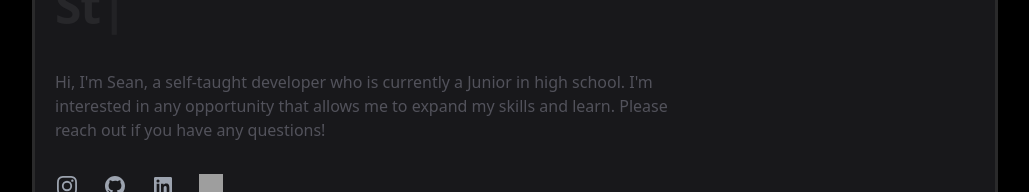
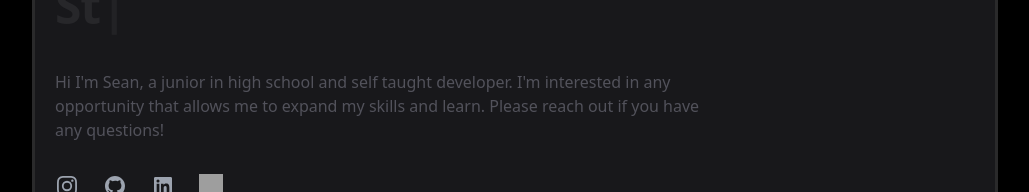
Before and after one commit to Seanrk06/PersonalPortfolio, a React (Create React App) app: page / in a window 1280 px wide. Shown: the part 162-354 px from the top of the page, without its empty margins (125-1154 px from the left). Built offline with nearby package versions, Linux system fonts and the light colour scheme; no server answers; grey boxes are pictures that could not be loaded.

Commit message:
Update Header.jsx

```diff
--- a/src/components/Header.jsx
+++ b/src/components/Header.jsx
@@ -17,10 +17,9 @@ function Header() {
           />
         </h1>
         <p className="text-base text-zinc-600 ml-5 mt-10 leading-6">
-          Hi, I'm Sean, a self-taught developer who is currently a Junior in
-          high school. I'm interested in any opportunity that allows me to
-          expand my skills and learn. Please reach out if you have any
-          questions!
+          Hi I'm Sean, a junior in high school and self taught developer. I'm interested in any opportunity
+          that allows me to expand my skills and learn. Please reach out if you
+          have any questions!
         </p>
 
         <IconRow />
```
